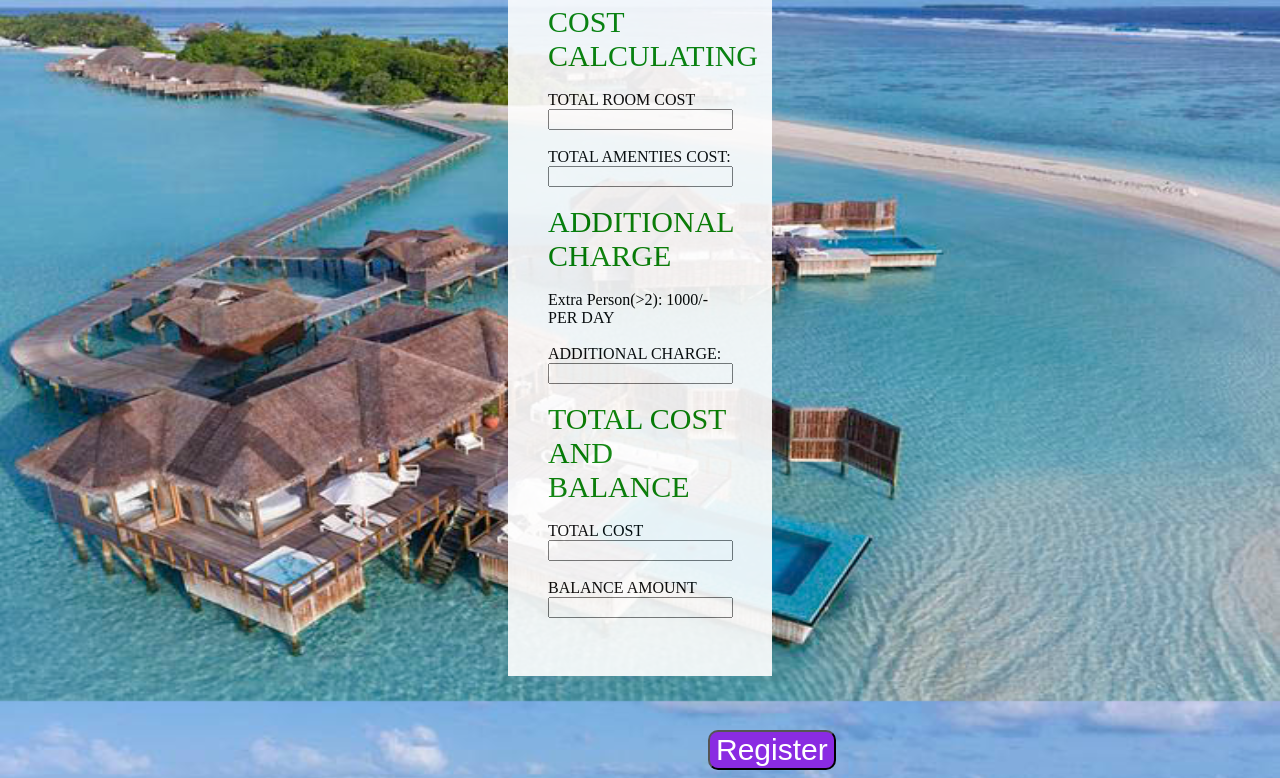
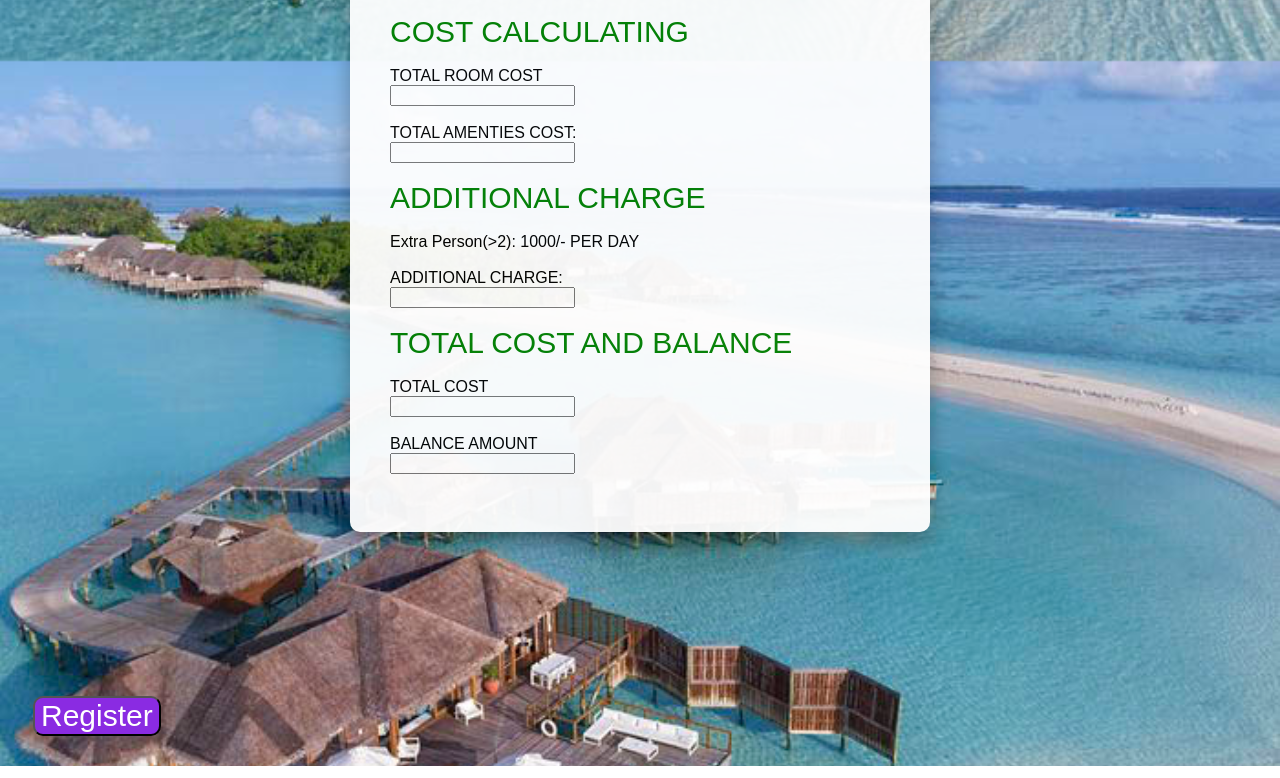
Before and after one commit to akshaayreddy-74/HOTEL-BOOKING-FORM, a plain HTML site: page index.html in a window 1280 px wide. Shown: the part 899-1677 px from the top of the page. Drawn offline with Linux system fonts and the light colour scheme.

Commit message:
Update background styles and container layout

```diff
--- a/style.css
+++ b/style.css
@@ -1,16 +1,27 @@
-body{
+body {
     background-image: url("outlineresort.jpg");
-    background-attachment:fixed;
-    background-size: 100% 100%;
+    background-attachment: fixed;
+    background-size: cover;
     background-repeat: no-repeat;
+    font-family: Arial, sans-serif;
 }
-.container{
+
+/* Center the form properly */
+.container {
     background-color: white;
-    opacity:0.9;
-    margin-right:500px;
-    margin-left:500px;
-    padding:40px;
+    opacity: 0.95;
+    max-width: 500px;
+    margin: 80px auto;   /* centers horizontally */
+    padding: 40px;
+    border-radius: 10px;
+    box-shadow: 0 8px 20px rgba(0, 0, 0, 0.3);
 }
-.register{
-    margin-left:700px;
+
+/* Register button center */
+.register {
+    display: block;
+    margin: 20px auto;
+    padding: 10px 25px;
+    font-size: 16px;
+    cursor: pointer;
 }
```
